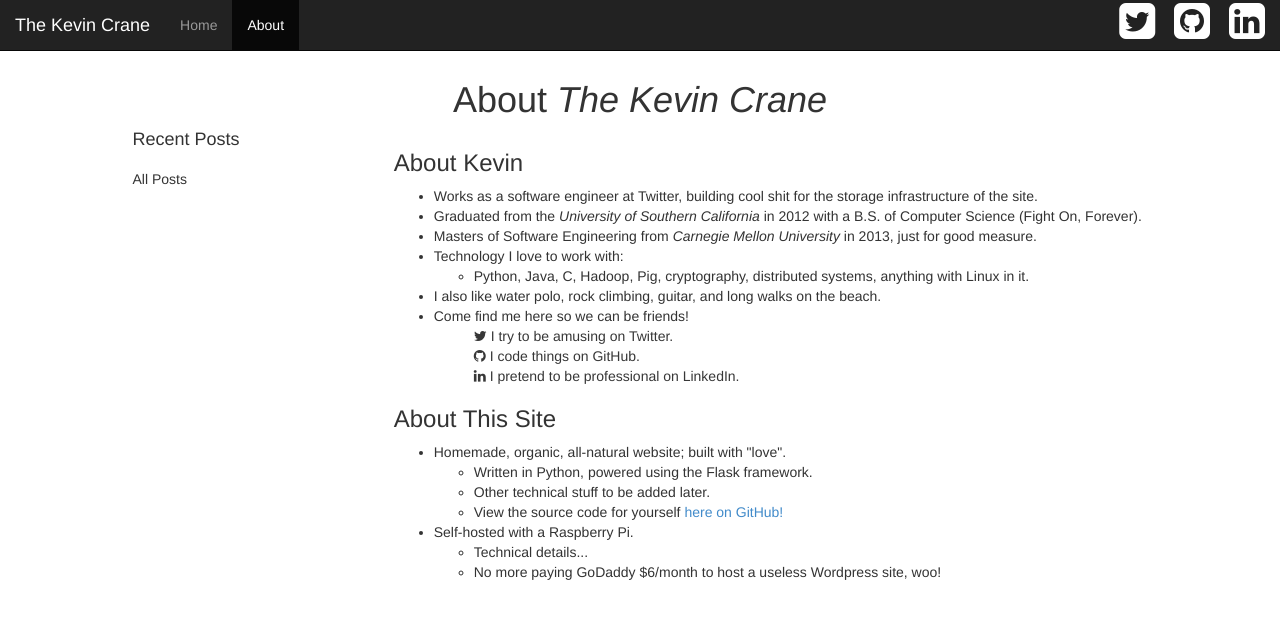
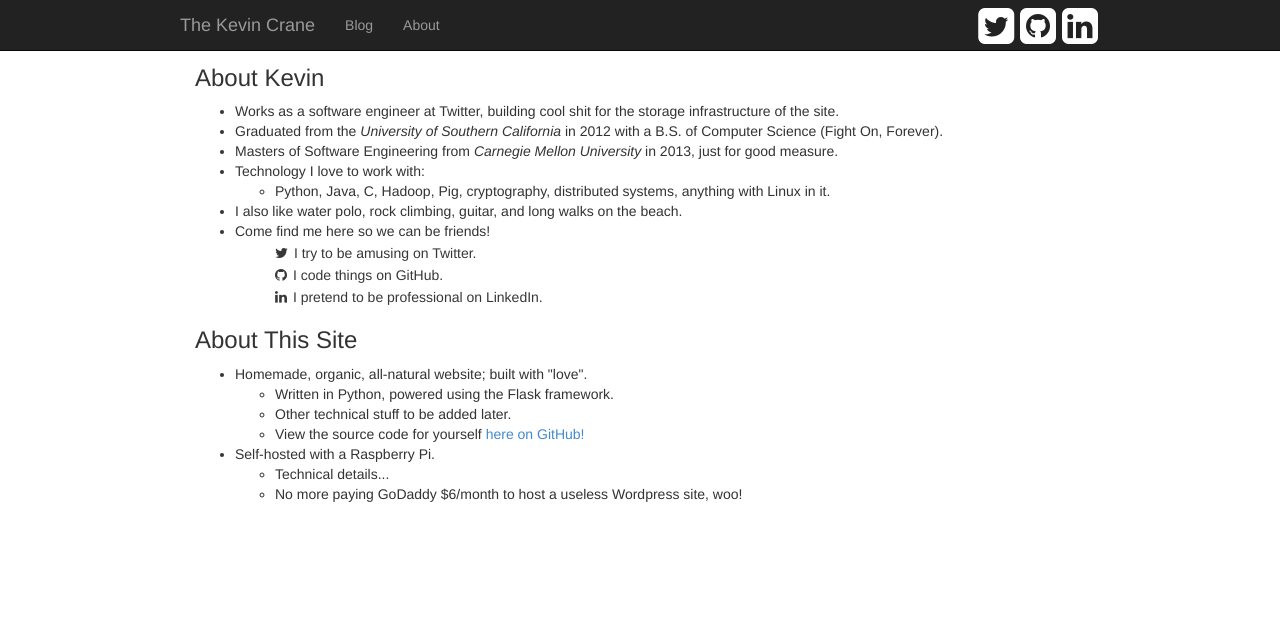
Before and after one commit to kevincrane/kevcrablog, a Flask app: page /about in a window 1280 px wide. Shown: the top 619 px of the page. Run offline with Flask 2, Linux system fonts and the light colour scheme; data that the repository does not hold is empty; parts of the project's set-up code (start-up, migrations or seed data) failed here and were passed over; some libraries are stand-ins or nearby versions.

Commit message:
Refactored the blog into more distinct Flask apps so it's easier to build out projects later; added new homepage.

```diff
--- /dev/null
+++ b/app/base/__init__.py
@@ -0,0 +1 @@
+__author__ = 'kcrane'
--- a/app/models.py
+++ b/app/base/models.py
@@ -1,6 +1,6 @@
 from flask.ext.user import UserMixin
 
-from app import db
+from app.core import db
 
 
 class User(db.Model, UserMixin):
--- /dev/null
+++ b/app/base/views.py
@@ -0,0 +1,37 @@
+from flask import Blueprint, render_template
+from app import cache
+from app.kevcrablog.models import Post
+
+base = Blueprint('base', __name__)
+
+
+@base.route('/')
+def index():
+    """ Main site index page
+    """
+    # TODO HERE:
+    #     - Show hero image of something
+    #     - footer
+    frontpage_posts = Post.query_all().slice(0, 4)
+    return render_template('index.html', frontpage_posts=frontpage_posts)
+
+
+@base.route('/about')
+@cache.cached(timeout=600)
+def about():
+    """ Display the About Me page
+    """
+    return render_template('about.html')
+
+
+@base.errorhandler(404)
+def page_not_found(e):
+    """ Error Code 404 Handler
+    """
+    return render_template('error/404.html'), 404
+
+
+@base.errorhandler(Exception)
+def unhandled_exception(e):
+    # TODO: real error page
+    return render_template('error/404.html'), 404
--- a/app/kevcrablog/models.py
+++ b/app/kevcrablog/models.py
@@ -7,8 +7,8 @@
 from sqlalchemy import desc
 from sqlalchemy.orm import relationship
 
-from app import db
-from app.models import User
+from app.core import db
+from app.base.models import User
 
 
 class Post(db.Model):
--- a/app/kevcrablog/views.py
+++ b/app/kevcrablog/views.py
@@ -2,13 +2,14 @@
 from flask.ext.paginate import Pagination
 
 from app import cache
+from app.base.views import page_not_found
 from app.core import db
 from app.kevcrablog.forms import CommentForm
 from app.kevcrablog.models import Post, Comment
 from settings import POSTS_PER_PAGE
 
 
-blog = Blueprint('blog', __name__)
+blog = Blueprint('blog', __name__, url_prefix='/blog')
 
 
 def sidebar():
@@ -33,7 +34,7 @@
     pagination = Pagination(page=page, total=posts.total, per_page=POSTS_PER_PAGE,
                             record_name='posts', bs_version=3)
     recent, group_month = sidebar()
-    return render_template('index.html', posts=posts, pagination=pagination,
+    return render_template('kevcrablog/index.html', posts=posts, pagination=pagination,
                            recent_posts=recent, grouped_by_month=group_month)
 
 
@@ -58,21 +59,5 @@
         return redirect(url_for('.view_post', post_id=post_id, slug=slug))
 
     recent, group_month = sidebar()
-    return render_template('post.html', post=post,
+    return render_template('kevcrablog/post.html', post=post,
                            recent_posts=recent, grouped_by_month=group_month, form=form)
-
-
-@blog.route('/about')
-@cache.cached(timeout=600)
-def about():
-    """ Display the About Me page
-    """
-    recent, group_month = sidebar()
-    return render_template('about.html', recent_posts=recent, grouped_by_month=group_month)
-
-
-@blog.errorhandler(404)
-def page_not_found(e):
-    """ Error Code 404 Handler
-    """
-    return render_template('error/404.html'), 404
--- a/app/static/css/main.css
+++ b/app/static/css/main.css
@@ -1,5 +1,9 @@
 .container {
-    margin-top: 60px;
+    max-width: 950px;
+}
+
+.page-content {
+    padding-top: 45px;
 }
 
 .text-center {
@@ -21,8 +25,10 @@
     padding: 5px 10px;
 }
 
-.social-navbar {
-    padding-right: 15px;
+.fa {
+    /*padding-right: 15px;*/
+    padding-right: 2px;
+    padding-top: 5px;
 }
 
 /* Post Preview Style */
--- a/app/templates/about.html
+++ b/app/templates/about.html
@@ -1,12 +1,12 @@
 <!-- Extends base layout -->
-{% extends "base_blog.html" %}
+{% extends "base.html" %}
 {% set active_page = "about" %}
 
 {% block blog_header %}
   <h1 class="text-center">About <em>The Kevin Crane</em></h1>
 {% endblock %}
 
-{% block blog_main %}
+{% block content %}
   <h3>About Kevin</h3>
   <ul>
     <li>Works as a software engineer at Twitter, building cool shit for the storage infrastructure of the
--- a/app/templates/base.html
+++ b/app/templates/base.html
@@ -24,11 +24,13 @@
 {% include 'macros/navbar.html' %}
 
 <div class="container">
-  <div class="col-md-11 col-centered">
-    {% include 'macros/flash.html' %}
+  <div class="page-content">
+    <div class="col-md-12 col-centered">
+      {% include 'macros/flash.html' %}
 
-    {% block content %}
-    {% endblock %}
+      {% block content %}
+      {% endblock %}
+    </div>
   </div>
 </div>
 
--- a/app/templates/post.html
+++ b/app/templates/kevcrablog/post.html
@@ -1,7 +1,7 @@
 <!-- Extends base layout -->
-{% extends "base_blog.html" %}
+{% extends "kevcrablog/base_blog.html" %}
 {% set active_page = "index" %}
-{% import "_forms.html" as forms %}
+{% import "macros/forms.html" as forms %}
 
 {% block blog_main %}
   <h2 class="post-title">{{ post.title }}</h2>
--- a/app/templates/macros/navbar.html
+++ b/app/templates/macros/navbar.html
@@ -1,38 +1,41 @@
 {% set navigation_bar = [
-    ('index', 'Home'),
-    ('about', 'About')
+    ('blog.index', 'Blog'),
+    ('base.about', 'About')
 ] -%}
 
 <nav class="navbar navbar-inverse navbar-fixed-top" role="navigation">
+  <div class="container">
     <div class="navbar-header">
       <button type="button" class="navbar-toggle" data-toggle="collapse" data-target=".navbar-collapse">
         <span class="icon-bar"></span>
         <span class="icon-bar"></span>
         <span class="icon-bar"></span>
       </button>
+
+      <a href="{{ url_for('base.index') }}" class="navbar-brand">The Kevin Crane</a>
     </div>
+
     <!-- Navbar Tabs -->
-  <span class="navbar-brand">The Kevin Crane</span>
-
     <div class="collapse navbar-collapse">
       <ul class="nav navbar-nav">
         {% for id, caption in navigation_bar %}
           <li{% if id == active_page %} class="active"{% endif %}>
-          <a href="{{ url_for('blog.' + id) }}">{{ caption|e }}</a>
+            <a href="{{ url_for(id) }}">{{ caption|e }}</a>
           </li>
         {% endfor %}
       </ul>
-    <ul class="nav navbar-nav navbar-right">
-      <a href="http://www.twitter.com/thekevincrane" class="social-navbar">
+      <div class="nav navbar-nav navbar-right">
+        <a target="_blank" href="http://www.twitter.com/thekevincrane" title="Twitter">
           <i class="fa fa-twitter-square fa-inverse fa-3x"></i>
         </a>
-      <a href="http://www.github.com/kevincrane" class="social-navbar">
+        <a target="_blank" href="http://www.github.com/kevincrane" class="social-navbar" title="Github">
           <i class="fa fa-github-square fa-inverse fa-3x"></i>
         </a>
-      <a href="https://www.linkedin.com/in/thekevincrane" class="social-navbar">
+        <a target="_blank" href="https://www.linkedin.com/in/thekevincrane" class="social-navbar" title="LinkedIn">
           <i class="fa fa-linkedin-square fa-inverse fa-3x"></i>
         </a>
-    </ul>
+      </div>
     </div>
     <!--/.nav-collapse -->
+  </div>
 </nav>
```
Also changed, not shown: app/__init__.py (+7 -6 lines), app/core.py (+0 -14 lines), app/templates/index.html (+21 -41 lines), app/templates/kevcrablog/index.html (added, +57 -0 lines), README.md, app/base/admin.py (renamed from app/admin.py), app/templates/kevcrablog/base_blog.html (renamed from app/templates/base_blog.html), app/templates/macros/forms.html (renamed from app/templates/_forms.html). Lines whose indentation alone changed are shown as unchanged.
